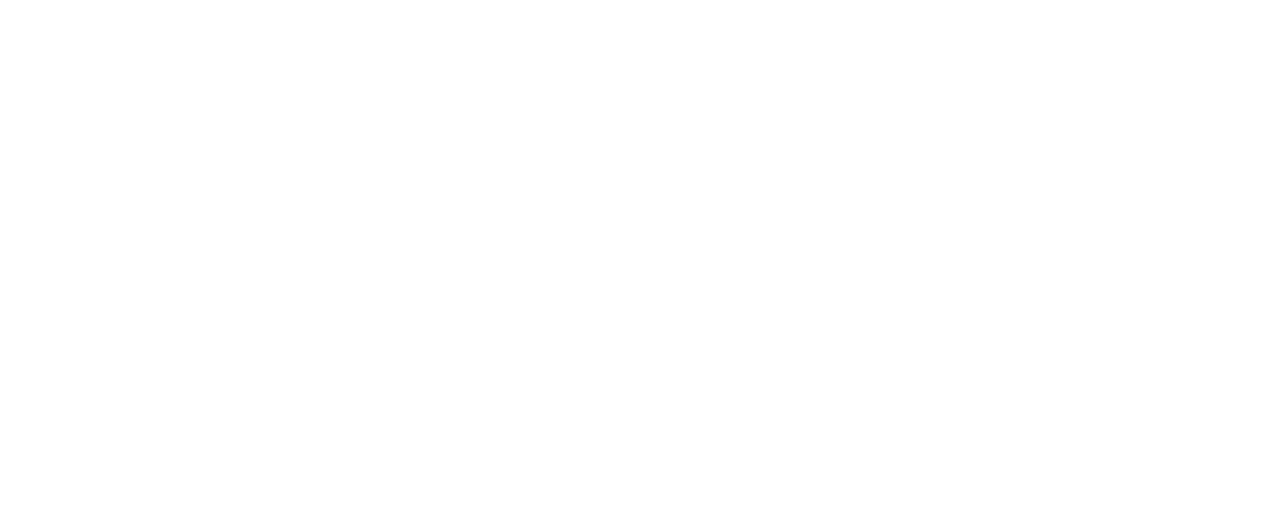
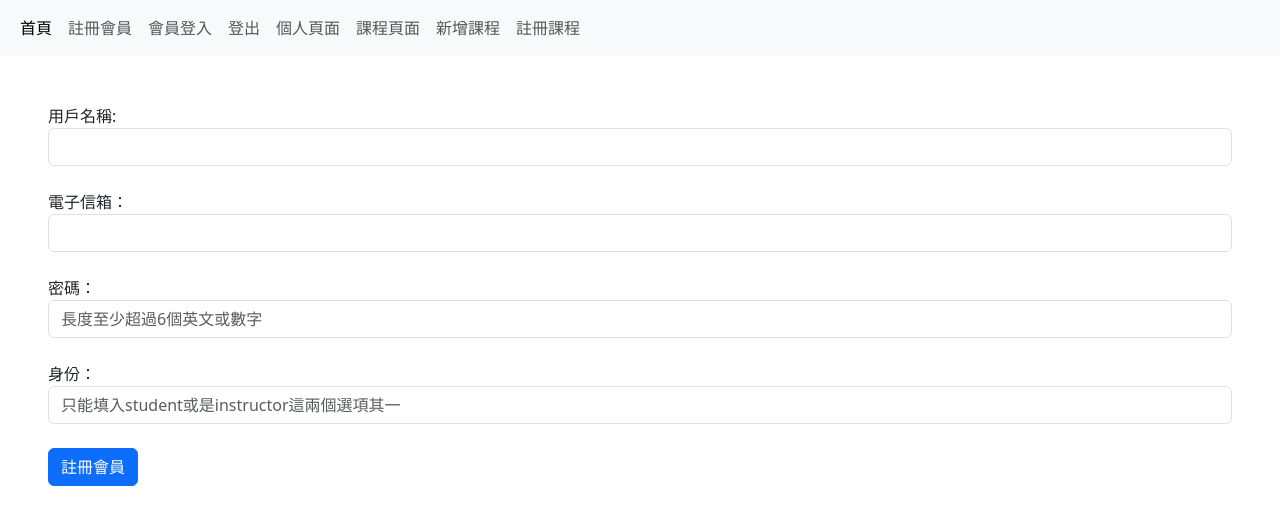
Before and after one commit to Yumi1298/class-project, a React (Create React App) app in the folder client/: page /register in a window 1280 px wide. Before the commit this address had no page. Shown: the top 524 px of the page. Built offline with nearby package versions, Linux system fonts and the light colour scheme.

Commit message:
註冊會員頁面

```diff
--- a/client/src/App.js
+++ b/client/src/App.js
@@ -1,6 +1,7 @@
 import { BrowserRouter, Routes, Route } from "react-router-dom";
 import Layout from "./components/Layout";
 import HomeComponent from "./components/home-component";
+import RegisterComponent from "./components/register-component";
 
 function App() {
   return (
@@ -8,6 +9,7 @@
       <Routes>
         <Route path="/" element={<Layout />}>
           <Route index element={<HomeComponent />} />
+          <Route path="register" element={<RegisterComponent />} />
         </Route>
       </Routes>
     </BrowserRouter>
--- a/client/src/components/register-component.js
+++ b/client/src/components/register-component.js
@@ -7,7 +7,7 @@
         <div>
           <label htmlFor="username">用戶名稱:</label>
           <input
-            onChange={handleChangeUsername}
+            // onChange={handleChangeUsername}
             type="text"
             className="form-control"
             name="username"
@@ -17,7 +17,7 @@
         <div className="form-group">
           <label htmlFor="email">電子信箱：</label>
           <input
-            onChange={handleChangeEmail}
+            // onChange={handleChangeEmail}
             type="text"
             className="form-control"
             name="email"
@@ -27,7 +27,7 @@
         <div className="form-group">
           <label htmlFor="password">密碼：</label>
           <input
-            onChange={handleChangePassword}
+            // onChange={handleChangePassword}
             type="password"
             className="form-control"
             name="password"
@@ -38,7 +38,7 @@
         <div className="form-group">
           <label htmlFor="password">身份：</label>
           <input
-            onChange={handleChnageRole}
+            // onChange={handleChnageRole}
             type="text"
             className="form-control"
             placeholder="只能填入student或是instructor這兩個選項其一"
@@ -46,7 +46,10 @@
           />
         </div>
         <br />
-        <button onClick={handleRegister} className="btn btn-primary">
+        <button
+          // onClick={handleRegister}
+          className="btn btn-primary"
+        >
           <span>註冊會員</span>
         </button>
       </div>
```
